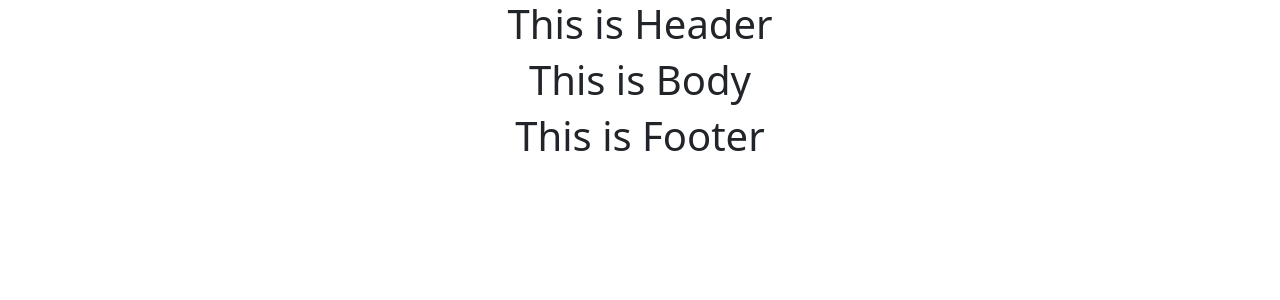
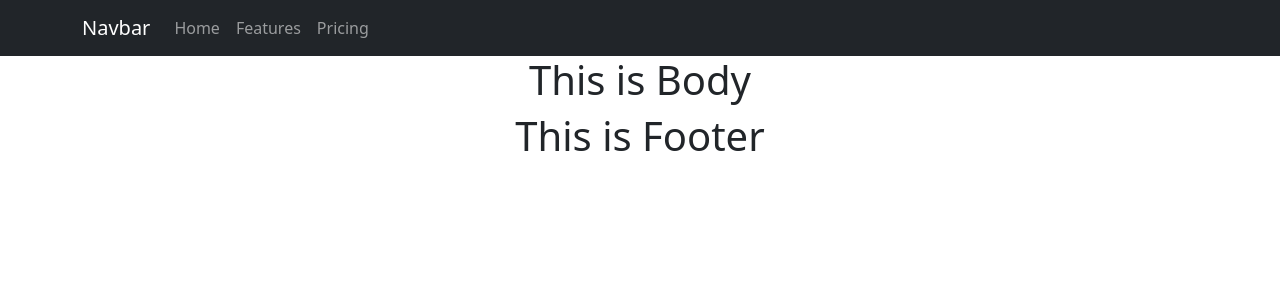
Before and after one commit to riyadsalem/ReactJs-RestaurantMenu, a React (Create React App) app: page / in a window 1280 px wide. Shown: the top 300 px of the page. Built offline with nearby package versions, Linux system fonts and the light colour scheme.

Commit message:
Navigation bar using Reactstrap

```diff
--- a/src/Component/Header/Header.jsx
+++ b/src/Component/Header/Header.jsx
@@ -1,9 +1,10 @@
 import "./Header.css";
+import Navigation from "./Navigation/Navigation";
 
 const Header = () => {
   return (
     <div>
-      <h1>This is Header</h1>
+      <Navigation />
     </div>
   );
 };
--- /dev/null
+++ b/src/Component/Header/Navigation/Navigation.jsx
@@ -0,0 +1,21 @@
+import "./Navigation.css";
+import { Navbar, Nav, Container } from "react-bootstrap";
+
+const Navigation = () => {
+  return (
+    <>
+      <Navbar bg="dark" variant="dark">
+        <Container>
+          <Navbar.Brand href="#home">Navbar</Navbar.Brand>
+          <Nav className="me-auto">
+            <Nav.Link href="#home">Home</Nav.Link>
+            <Nav.Link href="#features">Features</Nav.Link>
+            <Nav.Link href="#pricing">Pricing</Nav.Link>
+          </Nav>
+        </Container>
+      </Navbar>
+    </>
+  );
+};
+
+export default Navigation;
```
Also changed, not shown: src/Component/Header/Navigation/Navigation.css (added).
